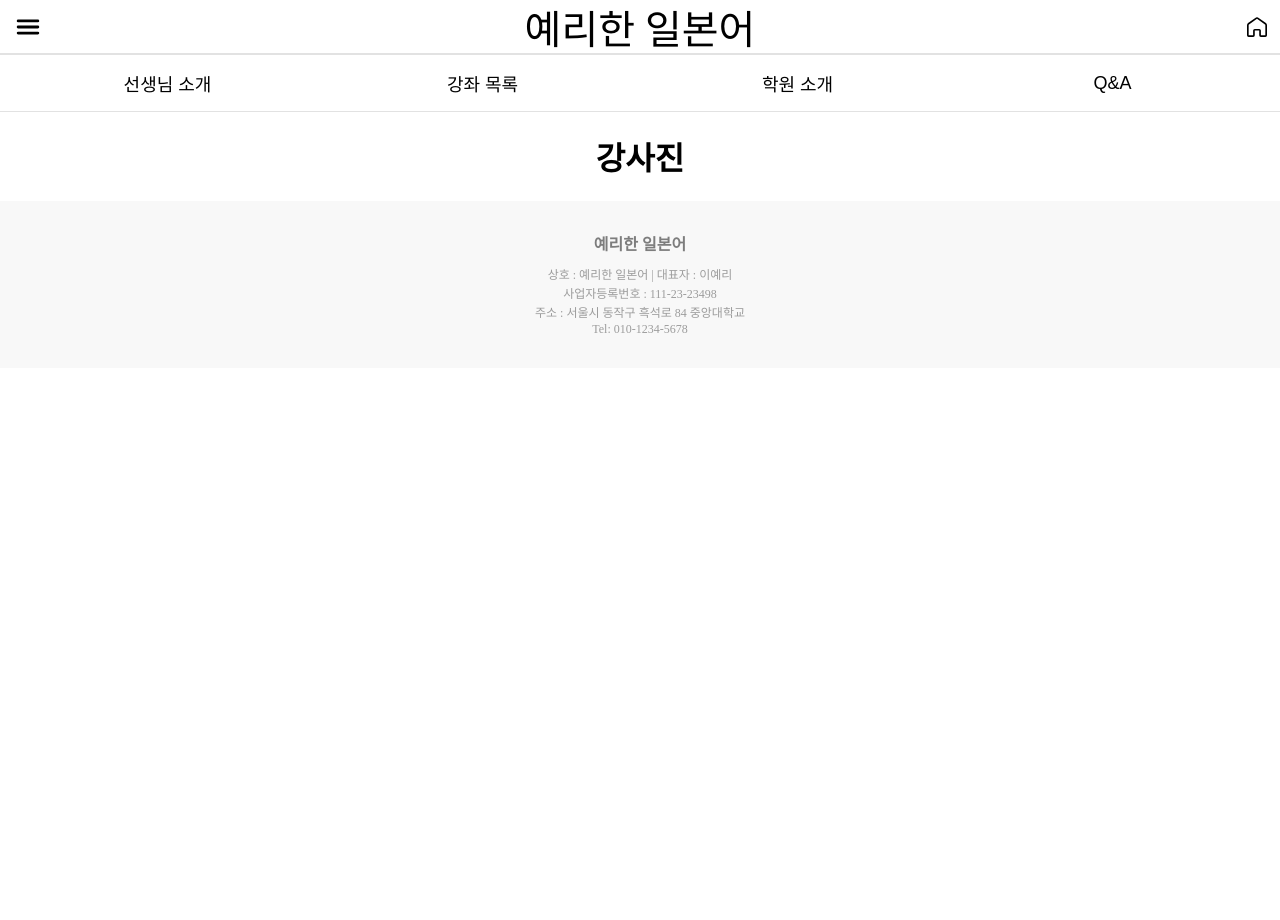
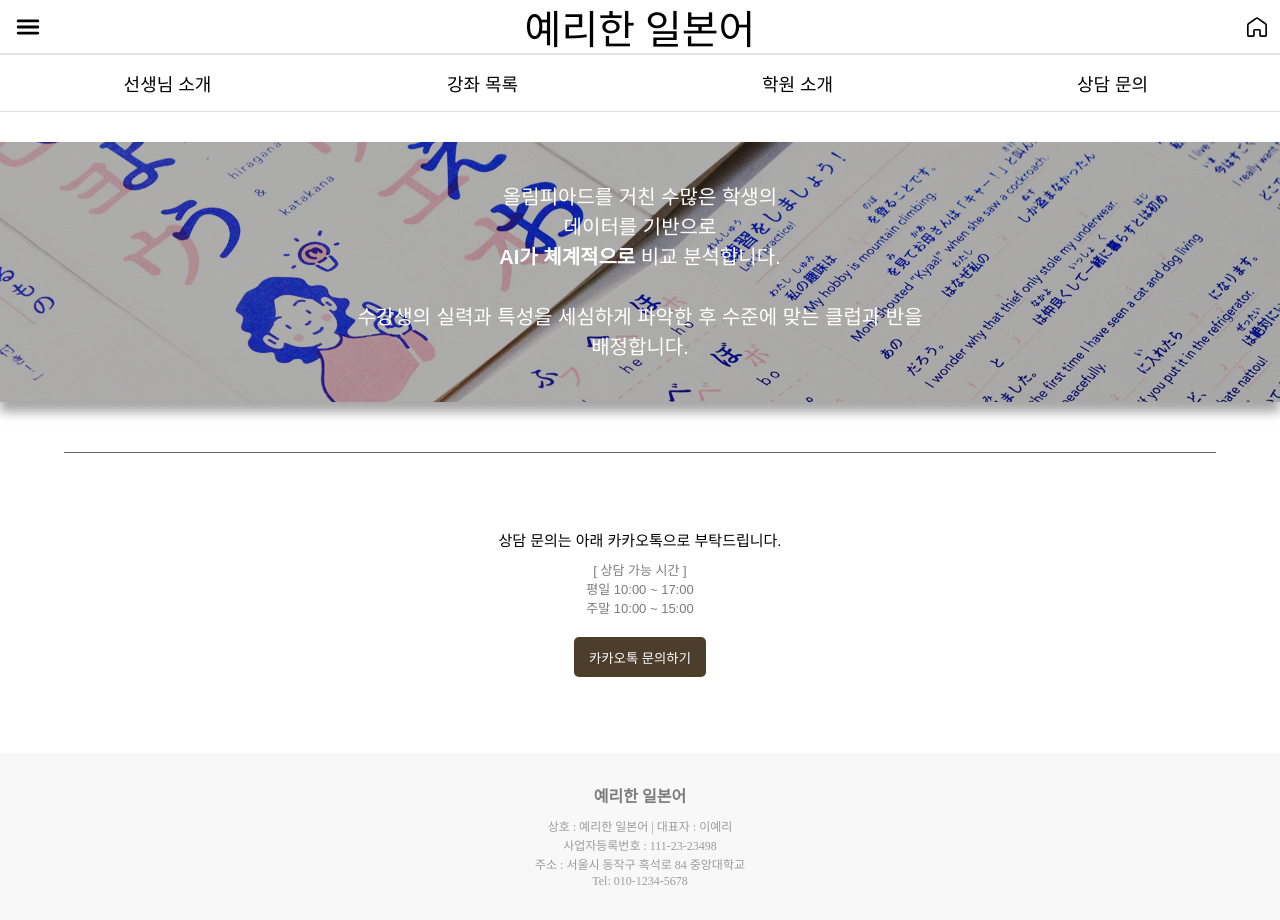
Before and after one commit to JapaneseAcademy/FrontEnd, a React (Vite) app in the folder web/: page /qna in a window 1280 px wide. Before the commit the page ends 855 px from the top, so only its background shows below. Built offline with nearby package versions, Linux system fonts and the light colour scheme; a web font is replaced by a local one.

Commit message:
FEAT: QnAPage 완성

```diff
--- a/web/src/components/Header.tsx
+++ b/web/src/components/Header.tsx
@@ -28,7 +28,7 @@ const Header = () => {
         <Navigator onClick={() => navigate('/teachers')}>선생님 소개</Navigator>
         <Navigator onClick={() => navigate(`/courses`)}>강좌 목록</Navigator>
         <Navigator onClick={() => navigate(`/introduction`)}>학원 소개</Navigator>
-        <Navigator onClick={() => navigate(`/qna`)}>Q&A</Navigator>
+        <Navigator onClick={() => navigate(`/qna`)}>상담 문의</Navigator>
       </SecondRow>
 
       <Sidebar isOpen={isSidebarOpen}>
@@ -41,7 +41,7 @@ const Header = () => {
           <Menu onClick={ () => navigate(`/teachers`)}>선생님 소개</Menu>
           <Menu onClick={ () => navigate(`/courses`)}>강의 조회</Menu>
           <Menu onClick={ () => navigate(`/introduction`)}>학원 소개</Menu>
-          <Menu onClick={ () => navigate(`/qna`)}>Q&A</Menu>
+          <Menu onClick={ () => navigate(`/qna`)}>상담 문의</Menu>
         </MenuContainer>
       </Sidebar>
     </>
--- a/web/src/pages/HomePage.tsx
+++ b/web/src/pages/HomePage.tsx
@@ -75,7 +75,7 @@ const HomePage = () => {
 
         <CoursesContainer>
           <UpCourses>
-            <Title>인기 강좌</Title>
+            <Title>강좌 목록</Title>
             <MoreButton onClick={ () => navigate(`/courses`)}>더보기 &gt;</MoreButton>
           </UpCourses>
           <DownCourses>
@@ -123,7 +123,7 @@ const HomePage = () => {
           </Card>
           <Card id='qnaCard' onClick={ () => navigate(`/qna`)}>
             <FcHeadset size={70} />
-            <span>Q&A</span>
+            <span>상담 문의</span>
           </Card>
           <Card id='myPageCard' onClick={ () => navigate(`/mypage`)}>
             <FcInfo size={70} />
--- a/web/src/pages/QnAPage.tsx
+++ b/web/src/pages/QnAPage.tsx
@@ -1,13 +1,50 @@
 import Header from '../components/Header'
 import Main from '../components/Main'
 import Footer from '../components/Footer'
+import styled from 'styled-components'
 
 const QnAPage = () => {
+  const handleKakaoBtnClick = () => {
+    window.open('https://pf.kakao.com/_FxludG')
+    // 제대로된 오픈채팅방 넣기
+  }
+
   return (
     <>
       <Header/>
       <Main>
-        <h1>강사진</h1>
+        <Banner>
+          {/* <BannerImage src='images/hiragana.png'/> */}
+          <BannerText>
+            올림피아드를 거친 수많은 학생의
+            <br/>
+            데이터를 기반으로
+            <br/>
+            <span style={{fontWeight:'900'}}>AI가 체계적으로 </span>비교 분석합니다.
+            <br/>             <br/>
+            수강생의 실력과 특성을 세심하게 파악한 후 수준에 맞는 클럽과 반을
+            <br/>
+            배정합니다.
+          </BannerText>
+        </Banner>
+
+        <Line/>
+
+        <Content>
+          <ContentText>
+            상담 문의는 아래 카카오톡으로 부탁드립니다.
+            <span>
+              [ 상담 가능 시간 ]
+              <br/>
+              평일 10:00 ~ 17:00
+              <br/>
+              주말 10:00 ~ 15:00
+            </span>
+          </ContentText>
+          <ContentButton>
+            <Button onClick={handleKakaoBtnClick}>카카오톡 문의하기</Button>
+          </ContentButton>
+        </Content>
       </Main>
       <Footer/>
   </>
@@ -15,3 +52,89 @@ const QnAPage = () => {
 }
 
 export default QnAPage
+
+const Banner = styled.div`
+  width: 100%;
+  background-image: url('/images/1.jpg');
+  background-size: cover;
+  background-position: center;
+  background-blend-mode: overlay;
+  background-color: rgba(0, 0, 0, 0.3);
+
+  justify-content: center;
+  align-items: center;
+  text-align: center;
+  font-size: 20px;
+  padding: 40px;
+  margin-top: 30px;
+  color: #ffffff;
+
+  /* 아래쪽에만 그림자 */
+  box-shadow: 0 10px 10px rgba(80, 80, 80, 0.5);
+
+`
+
+// const BannerImage = styled.img`
+//   width: 40%;
+//   margin-bottom: 10px;
+// `
+
+const BannerText = styled.div`
+  font-size: 20px;
+  font-weight: 300;
+  line-height: 1.5;
+`
+
+const Content = styled.div`
+  width: 100%;
+  height: 300px;
+  display: flex;
+  flex-direction: column;
+  align-items: center;
+  justify-content: center;
+  padding: 40px;
+  background-color: #ffffff;
+`
+
+const ContentText = styled.div`
+  font-size: 15px;
+  display: flex;
+  flex-direction: column;
+  align-items: center;
+  justify-content: center;
+  text-align: center;
+
+  span {
+    font-size: 13px;
+    margin-top: 10px;
+    color: #7c7c7c;
+  }
+`
+
+const ContentButton = styled.div`
+  margin-top: 20px;
+`
+
+const Button = styled.button`
+  height: 40px;
+  color: white;
+  background-color: #4d3e2c;
+  border: none;
+  cursor: pointer;
+  border-radius: 5px;
+  padding-left: 15px;
+  padding-right: 15px;
+
+  &:hover {
+    background-color: #392a20;
+  }
+`
+
+
+
+const Line = styled.div`
+  width: 90%;
+  height: 1px;
+  background-color: #636363;
+  margin-top: 50px;
+`
```
Also changed, not shown: web/public/images/hiragana.png (added), web/public/images/hiragana2.png (added).
